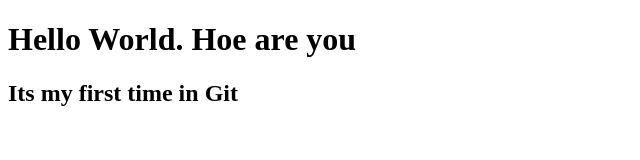
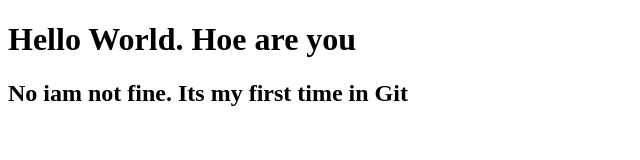
Before and after one commit to Albinjoseph-571/demo-repo2, a plain HTML site: page index.html in a window 1280 px wide. Shown: the whole page, without its empty margins (0-640 px from the left). Drawn offline with Linux system fonts and the light colour scheme.

Commit message:
Edited html file2

```diff
--- a/index.html
+++ b/index.html
@@ -7,6 +7,6 @@
 </head>
 <body>
     <h1>Hello World. Hoe are you</h1>
-    <h2>Its my first time in Git</h2>
+    <h2>No iam not fine. Its my first time in Git</h2>
 </body>
 </html>
```
